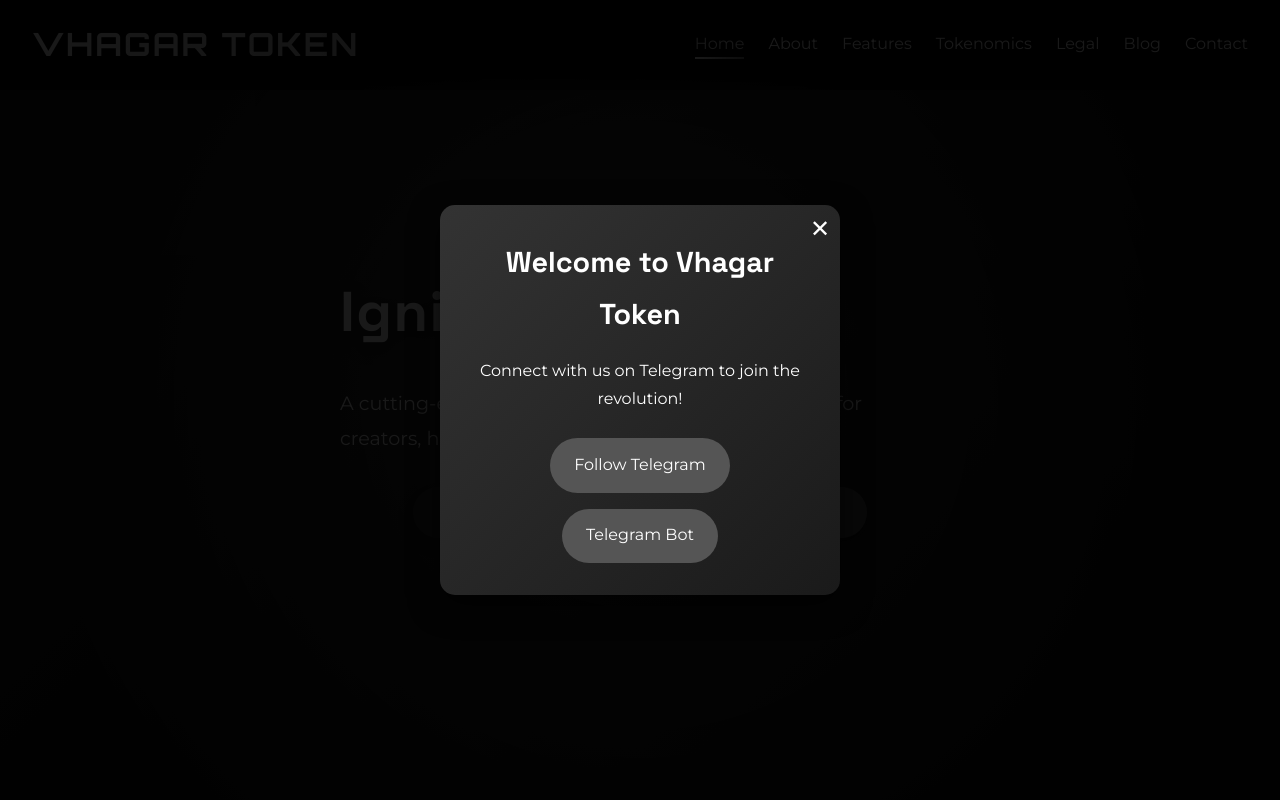
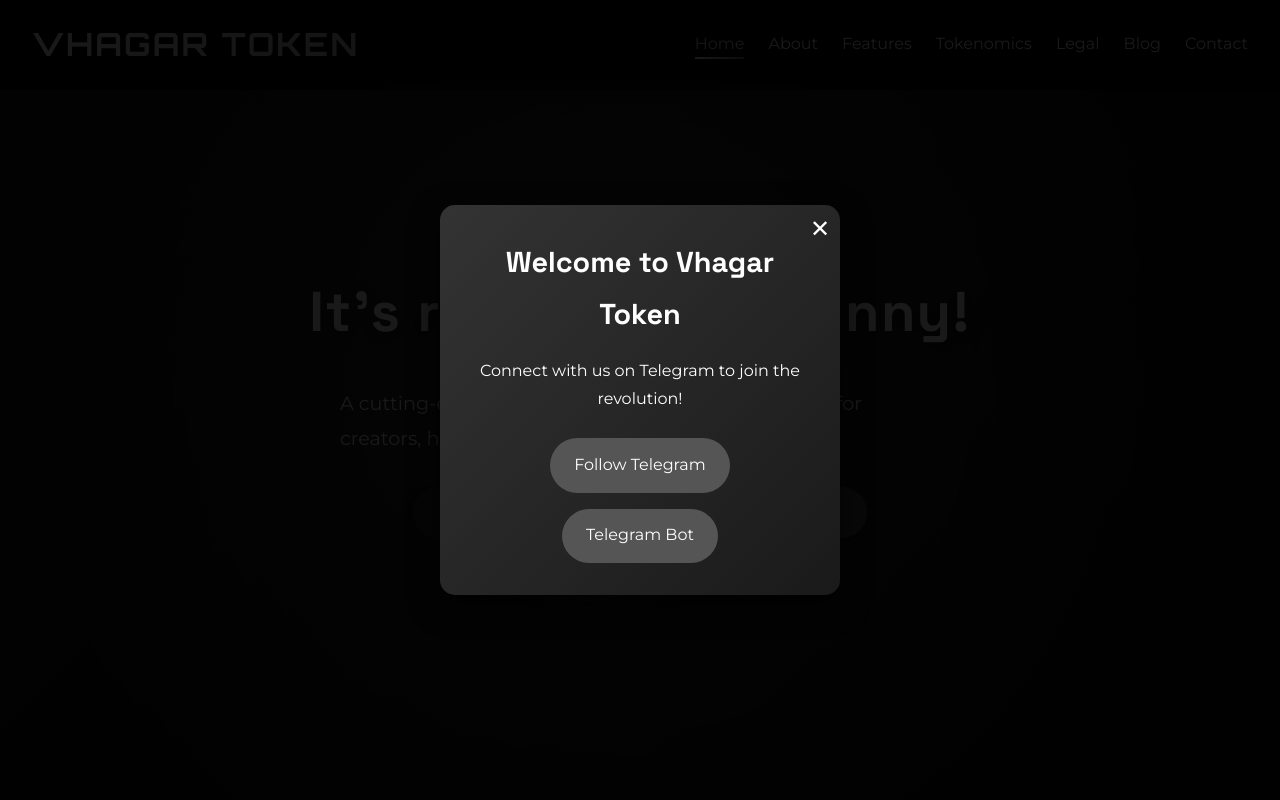
Before and after one commit to dmovss/Vhagar-Token, a plain HTML site: page index.html in a window 1280 px wide. Shown: the top 800 px of the page. Drawn offline with Linux system fonts and the light colour scheme.

Commit message:
Update index.html

```diff
--- a/index.html
+++ b/index.html
@@ -42,7 +42,7 @@
     <!-- Homepage Section -->
     <section id="home" class="hero">
         <div class="hero-content">
-            <h1 class="animate-text">Ignite Vhagar</h1>
+            <h1 class="animate-text">It's revolution, Johnny!</h1>
             <p class="animate-text delay-1">A cutting-edge ERC-20 token on Ethereum, crafted for creators, hodlers, and visionaries.</p>
             <div class="hero-buttons">
                 <button class="cta-button animate-btn" onclick="scrollToSection('features')">Discover Features</button>
```
